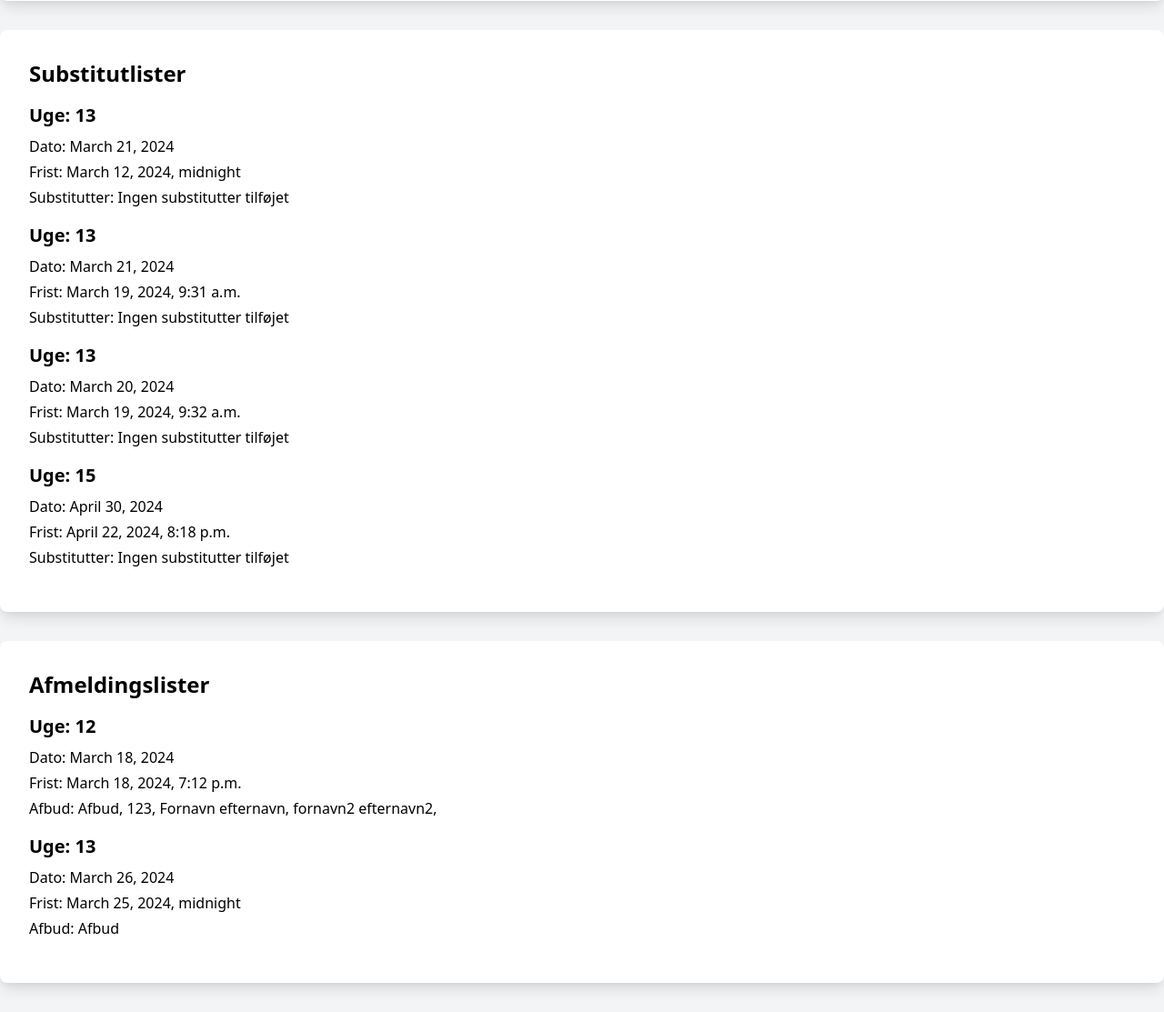
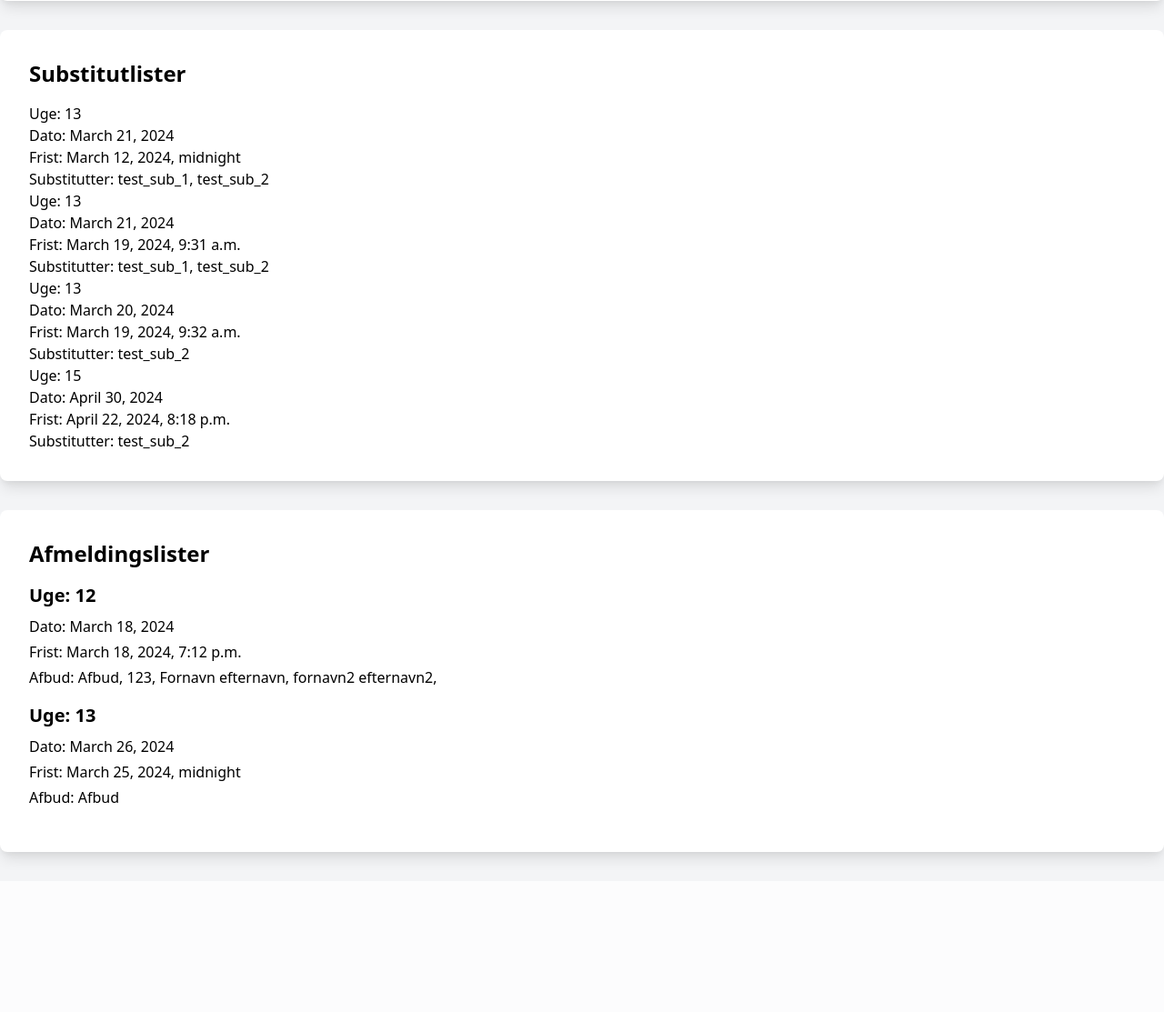
Before and after one commit to philipnickel/Bridgehjemmeside, a Django app: page / in a window 1280 px wide. Shown: the part 883-1996 px from the top of the page at 91% size. After the commit the page ends 1835 px from the top, so only its background shows below. Run offline with Django 4.2, Linux system fonts and the light colour scheme; data comes from the database, SQL or seed files in the repository.

Commit message:
Front page work

```diff
--- a/bridge_club_management/club_management/templates/front_page.html
+++ b/bridge_club_management/club_management/templates/front_page.html
@@ -30,16 +30,15 @@
     <div class="bg-white shadow-lg rounded-lg p-8 mb-8">
       <h2 class="text-2xl font-bold mb-4">Substitutlister</h2>
       <ul>
+
         {% for substitutliste in substitutlister %}
-        <li class="mb-4">
-          <h3 class="text-xl font-bold mb-2">Uge: {{ substitutliste.week.name }}</h3>
-          <p class="mb-1">Dato: {{ substitutliste.day }}</p>
-          <p class="mb-1">Frist: {{ substitutliste.deadline }}</p>
-          <p class="mb-1">Substitutter:
-            {% if substitutliste.substitutes.all %}
-            {% for substitute in substitutliste.substitutes.all %}
-            {{ substitute.username }}{% if not forloop.last %}, {% endif %}
-            {% endfor %}
+        <li class="list-group-item">
+          <h5 class="card-title">Uge: {{ substitutliste.week.name }}</h5>
+          <p class="card-text">Dato: {{ substitutliste.day }}</p>
+          <p class="card-text">Frist: {{ substitutliste.deadline }}</p>
+          <p class="card-text">Substitutter:
+            {% if substitutliste.substitutes_text %}
+            {{ substitutliste.substitutes_text }}
             {% else %}
             Ingen substitutter tilføjet
             {% endif %}
```
